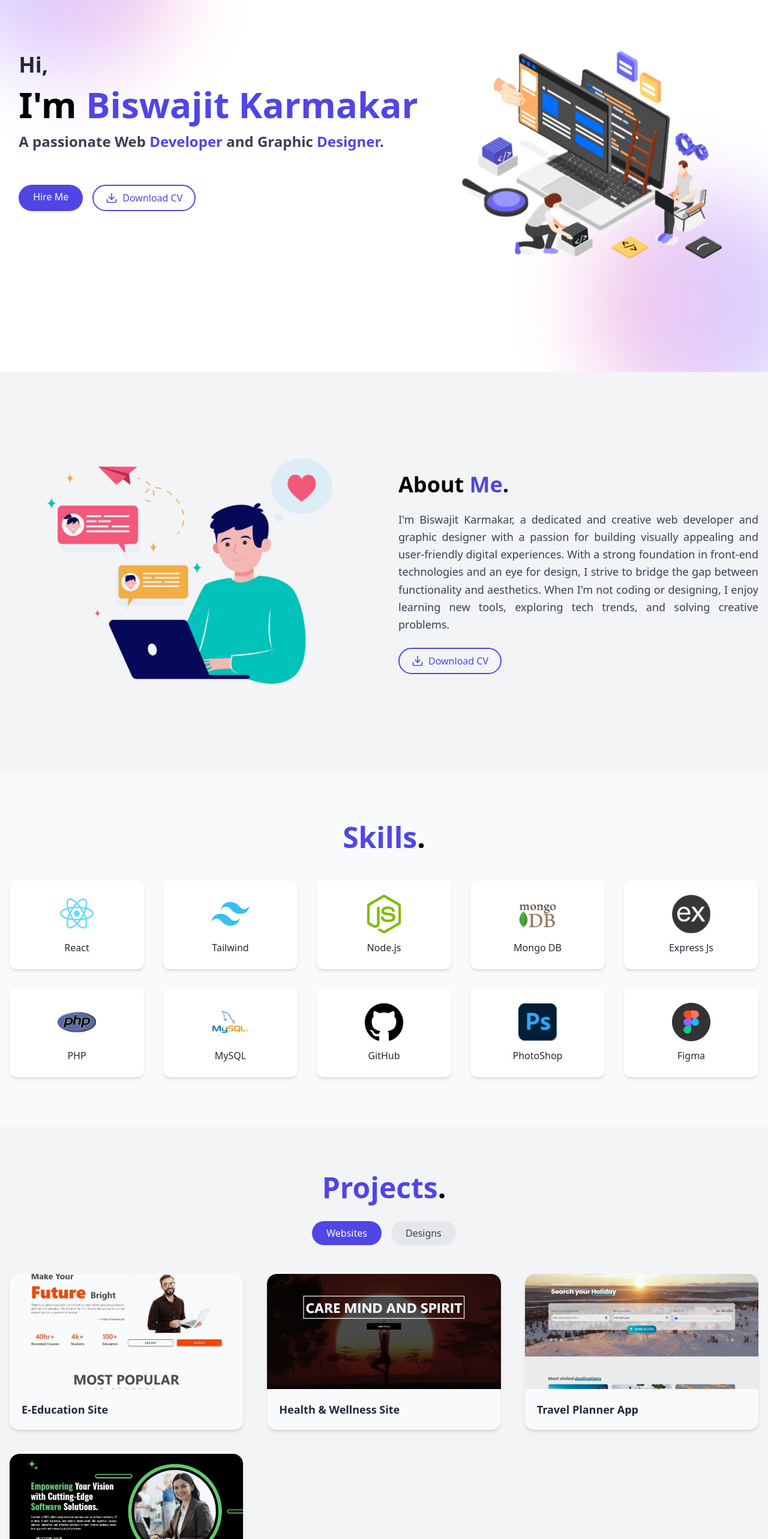
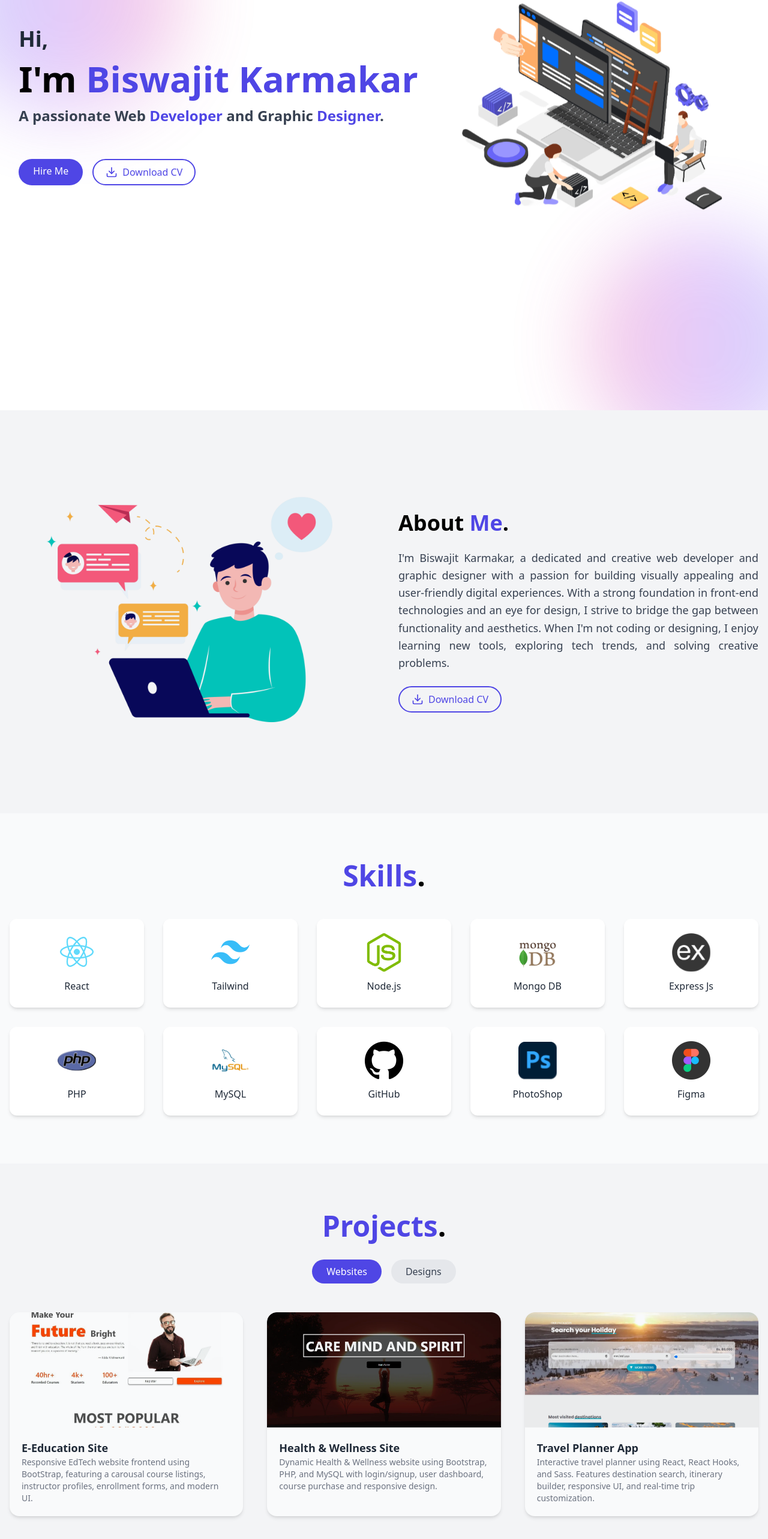
Before and after one commit to biswajitkarmakar03/React-Portfolio, a React (Vite) app: page / in a window 1280 px wide. Shown: the part 180-2746 px from the top of the page at 60% size. Built offline with nearby package versions, Linux system fonts and the light colour scheme.

Commit message:
Changes in HeroSection and ProjectSection

```diff
--- a/src/components/HeroSection.jsx
+++ b/src/components/HeroSection.jsx
@@ -4,13 +4,13 @@ import "../styles/hero.css";
 
 const HeroSection = () => {
   return (
-    <section className="relative bg-white h-screen flex items-center overflow-hidden" id="home">
+    <section className="relative bg-white h-screen overflow-hidden" id="home">
       {/* Gradient Blobs */}
       <div className="absolute -top-20 -left-20 w-96 h-96 bg-gradient-to-r from-indigo-500 via-purple-500 to-pink-500 rounded-full blur-3xl opacity-30 animate-pulse-slow z-0"></div>
       <div className="absolute -bottom-20 -right-20 w-96 h-96 bg-gradient-to-r from-pink-500 via-purple-500 to-indigo-500 rounded-full blur-3xl opacity-30 animate-pulse-slow z-0"></div>
 
       {/* Main Content */}
-      <div className="relative z-10 max-w-7xl mx-auto px-4 flex flex-col-reverse md:flex-row items-center justify-between gap-10">
+      <div className="relative z-10 pt-20 max-w-7xl mx-auto px-4 flex flex-col-reverse md:flex-row items-center justify-center gap-10">
         {/* Left */}
         <div className="text-center md:text-left space-y-4">
           <h1 className="text-4xl font-bold text-gray-800">Hi,</h1>
@@ -40,7 +40,7 @@ const HeroSection = () => {
         </div>
 
         {/* Right */}
-        <div className="w-100 h-100 mt-20 md:max-w-lg">
+        <div className="w-100 h-100 md:max-w-lg">
           <img
             src={heroImage}
             alt="Hero"
--- a/src/components/Navbar.jsx
+++ b/src/components/Navbar.jsx
@@ -7,7 +7,7 @@ const Navbar = () => {
   const links = ["Home", "About", "Skills", "Projects", "Contact"];
 
   return (
-    <nav className="bg-white shadow-md fixed w-full top-0 left-0 z-50">
+    <nav className="sticky top-0 z-50 bg-white/30 backdrop-blur-md ">
       <div className="max-w-7xl mx-auto px-4 sm:px-6 lg:px-8">
         <div className="flex justify-between items-center h-16">
 
--- a/src/components/ProjectsSection.jsx
+++ b/src/components/ProjectsSection.jsx
@@ -2,35 +2,31 @@ import { useState } from "react";
 import siteImg1 from "../assets/projects/site-1.webp";
 import siteImg2 from "../assets/projects/site-2.webp";
 import siteImg3 from "../assets/projects/site-3.webp";
-import siteImg4 from "../assets/projects/site-4.webp";
 import designImg1 from "../assets/projects/design-1.webp";
 import designImg2 from "../assets/projects/design-2.webp";
 import designImg3 from "../assets/projects/design-3.webp";
-import designImg4 from "../assets/projects/design-4.webp";
 
 const ProjectsSection = () => {
   // Sample data ─ swap in your own screenshots / links
   const websiteProjects = [
     {
       title: "E-Education Site",
+      description: "Responsive EdTech website frontend using BootStrap, featuring a carousal course listings, instructor profiles, enrollment forms, and modern UI.",
       image: siteImg1,
       link: "https://growlearn.netlify.app",
     },
     {
       title: "Health & Wellness Site",
+      description: "Dynamic Health & Wellness website using Bootstrap, PHP, and MySQL with login/signup, user dashboard, course purchase and responsive design.",
       image: siteImg2,
       link: "https://github.com/biswajitkarmakar03/Health_Wellness_Website",
     },
     {
       title: "Travel Planner App",
+      description: "Interactive travel planner using React, React Hooks, and Sass. Features destination search, itinerary builder, responsive UI, and real-time trip customization.",
       image: siteImg3,
       link: "https://github.com/biswajitkarmakar03/Travel-React-JS",
-    },
-    {
-      title: "Service Site [Client Work]",
-      image: siteImg4,
-      link: "https://softqonic.com",
-    },
+    }
   ];
 
   const designProjects = [
@@ -47,11 +43,6 @@ const ProjectsSection = () => {
     {
       title: "Social Media Creatives",
       image: designImg3,
-      link: "https://drive.google.com/drive/folders/1I7qyBgiEp_gVkTyUro5wmtfcSx2MhqV_?usp=sharing",
-    },
-    {
-      title: "Social Media Creatives",
-      image: designImg4,
       link: "https://drive.google.com/drive/folders/1I7qyBgiEp_gVkTyUro5wmtfcSx2MhqV_?usp=sharing",
     },
   ];
@@ -105,6 +96,9 @@ const ProjectsSection = () => {
                 <h3 className="text-lg font-semibold text-gray-800">
                   {project.title}
                 </h3>
+                <p className="text-sm text-gray-500">
+                  {project.description}
+                </p>
               </div>
             </a>
           ))}
```
